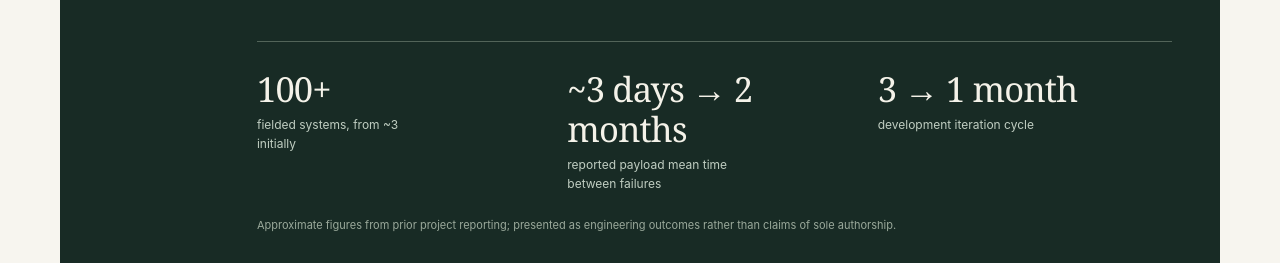
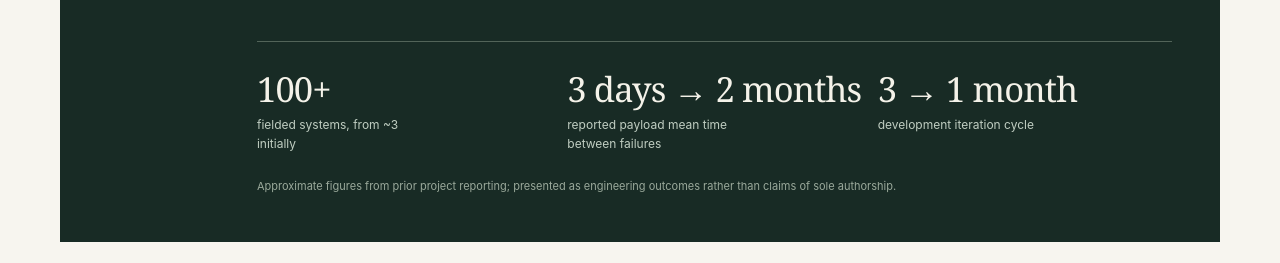
Before and after one commit to ajinkyakamat/ajinkyakamat.github.io, a plain HTML site: page index.html in a window 1280 px wide. Shown: the part 2098-2361 px from the top of the page. Drawn offline with Linux system fonts and the light colour scheme.

Commit message:
Display FieldAI reliability improvement as 3 days to 2 months

```diff
--- a/index.html
+++ b/index.html
@@ -55,7 +55,7 @@
           </figure>
           <div class="metrics" aria-label="Selected outcomes">
             <div><strong>100+</strong><span>fielded systems, from ~3 initially</span></div>
-            <div><strong>~3 days → 2 months</strong><span>reported payload mean time between failures</span></div>
+            <div><strong>3 days → 2 months</strong><span>reported payload mean time between failures</span></div>
             <div><strong>3 → 1 month</strong><span>development iteration cycle</span></div>
           </div>
           <p class="fine-print">Approximate figures from prior project reporting; presented as engineering outcomes rather than claims of sole authorship.</p>
```
